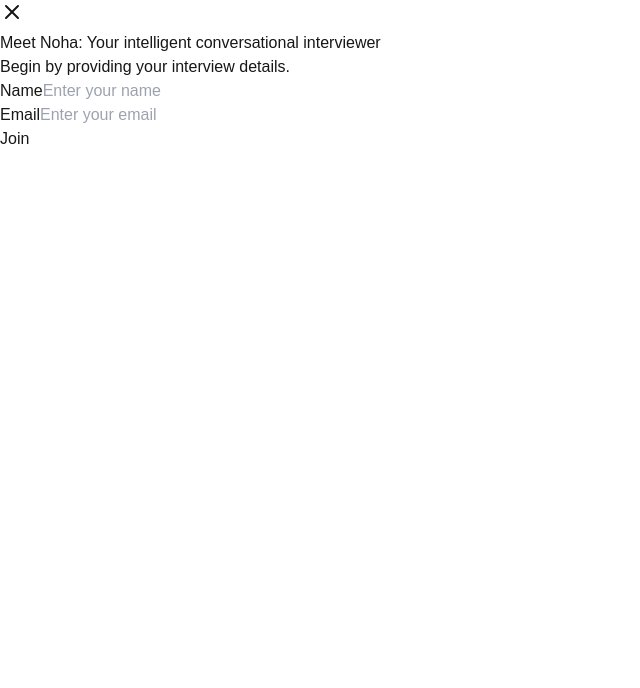
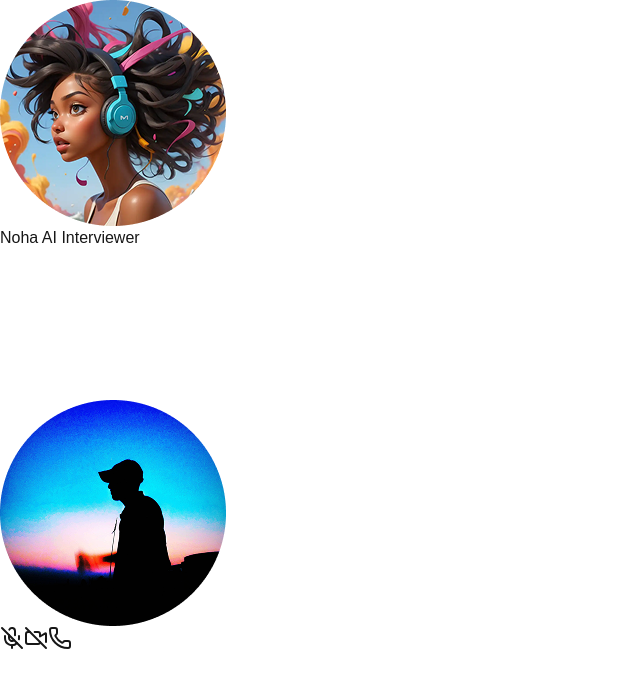
Before and after one commit to trcodeers/noha-landing-page, a Next.js app: page /interview in a window 1280 px wide. Shown: the top 688 px of the page, without its empty margins (0-640 px from the left). Built offline with nearby package versions, Linux system fonts and the light colour scheme.

Commit message:
feat: change interviewStarted state type from string to boolean for better clarity

```diff
--- a/src/app/interview/page.tsx
+++ b/src/app/interview/page.tsx
@@ -7,7 +7,7 @@
 
 const MyPage = () => {
 
-    const [interviewStarted, setInterviewStarted] = useState<null | string>(null)
+    const [interviewStarted, setInterviewStarted] = useState<boolean>(false)
     const [details, setDetails] = useState({} as any)
 
     const [callended, setCallEnded] = useState(false)
@@ -30,7 +30,7 @@
 
     const handleSubmit = (data: { name: string; email: string }) => {
         console.log("Submitted Data:", data);
-        setInterviewStarted('12345')
+        setInterviewStarted(true)
         setDetails({...data})
         startConnection()
     };
```
